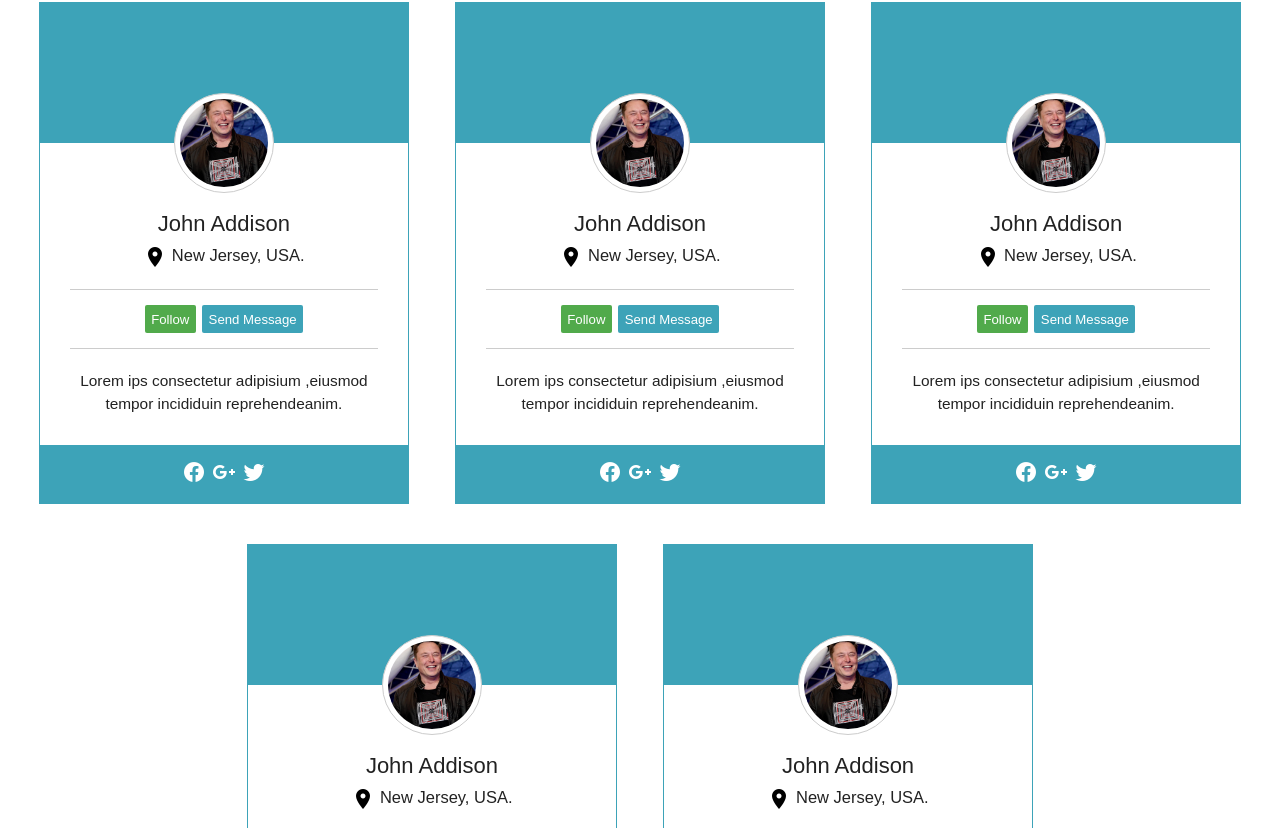
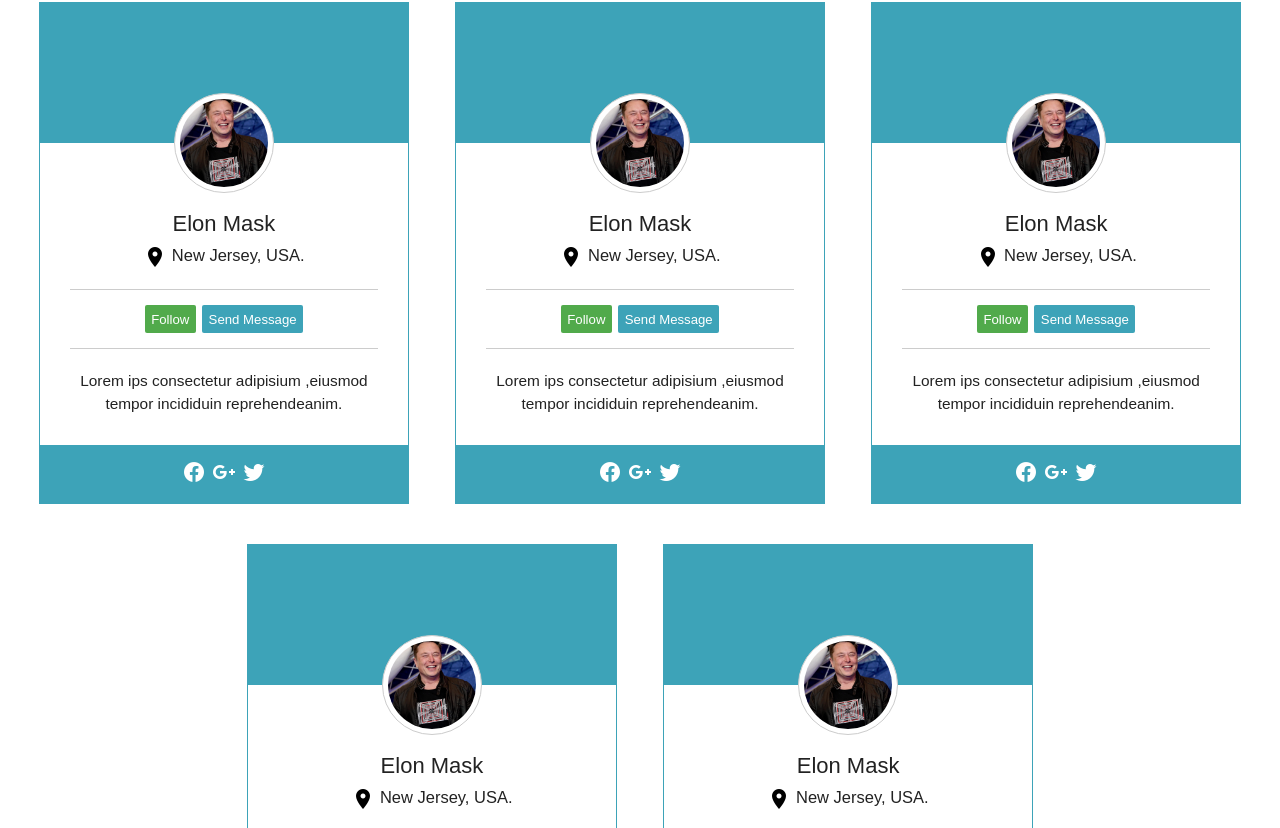
Before and after one commit to DaniilKabko/hw8, a plain HTML site: page index.html in a window 1280 px wide. Shown: the part 62-890 px from the top of the page. Drawn offline with Linux system fonts and the light colour scheme.

Commit message:
Edit name h2

```diff
--- a/index.html
+++ b/index.html
@@ -18,7 +18,7 @@
         <div class="avatar">
           <img src="./assets/images/user.jpg" alt="" class="avatar__img" />
         </div>
-        <h2 class="user__full-name">john addison</h2>
+        <h2 class="user__full-name">Elon Mask</h2>
         <address class="user__address">
           <img class="user__icon-map" src="./assets/icons/map-marker.png" alt="" />
           <span class="user__address-name">New Jersey, USA.</span>
@@ -50,7 +50,7 @@
         <div class="avatar">
           <img src="./assets/images/user.jpg" alt="" class="avatar__img" />
         </div>
-        <h2 class="user__full-name">john addison</h2>
+        <h2 class="user__full-name">Elon Mask</h2>
         <address class="user__address">
           <img class="user__icon-map" src="./assets/icons/map-marker.png" alt="" />
           <span class="user__address-name">New Jersey, USA.</span>
@@ -82,7 +82,7 @@
         <div class="avatar">
           <img src="./assets/images/user.jpg" alt="" class="avatar__img" />
         </div>
-        <h2 class="user__full-name">john addison</h2>
+        <h2 class="user__full-name">Elon Mask</h2>
         <address class="user__address">
           <img class="user__icon-map" src="./assets/icons/map-marker.png" alt="" />
           <span class="user__address-name">New Jersey, USA.</span>
@@ -114,7 +114,7 @@
         <div class="avatar">
           <img src="./assets/images/user.jpg" alt="" class="avatar__img" />
         </div>
-        <h2 class="user__full-name">john addison</h2>
+        <h2 class="user__full-name">Elon Mask</h2>
         <address class="user__address">
           <img class="user__icon-map" src="./assets/icons/map-marker.png" alt="" />
           <span class="user__address-name">New Jersey, USA.</span>
@@ -146,7 +146,7 @@
         <div class="avatar">
           <img src="./assets/images/user.jpg" alt="" class="avatar__img" />
         </div>
-        <h2 class="user__full-name">john addison</h2>
+        <h2 class="user__full-name">Elon Mask</h2>
         <address class="user__address">
           <img class="user__icon-map" src="./assets/icons/map-marker.png" alt="" />
           <span class="user__address-name">New Jersey, USA.</span>
```
